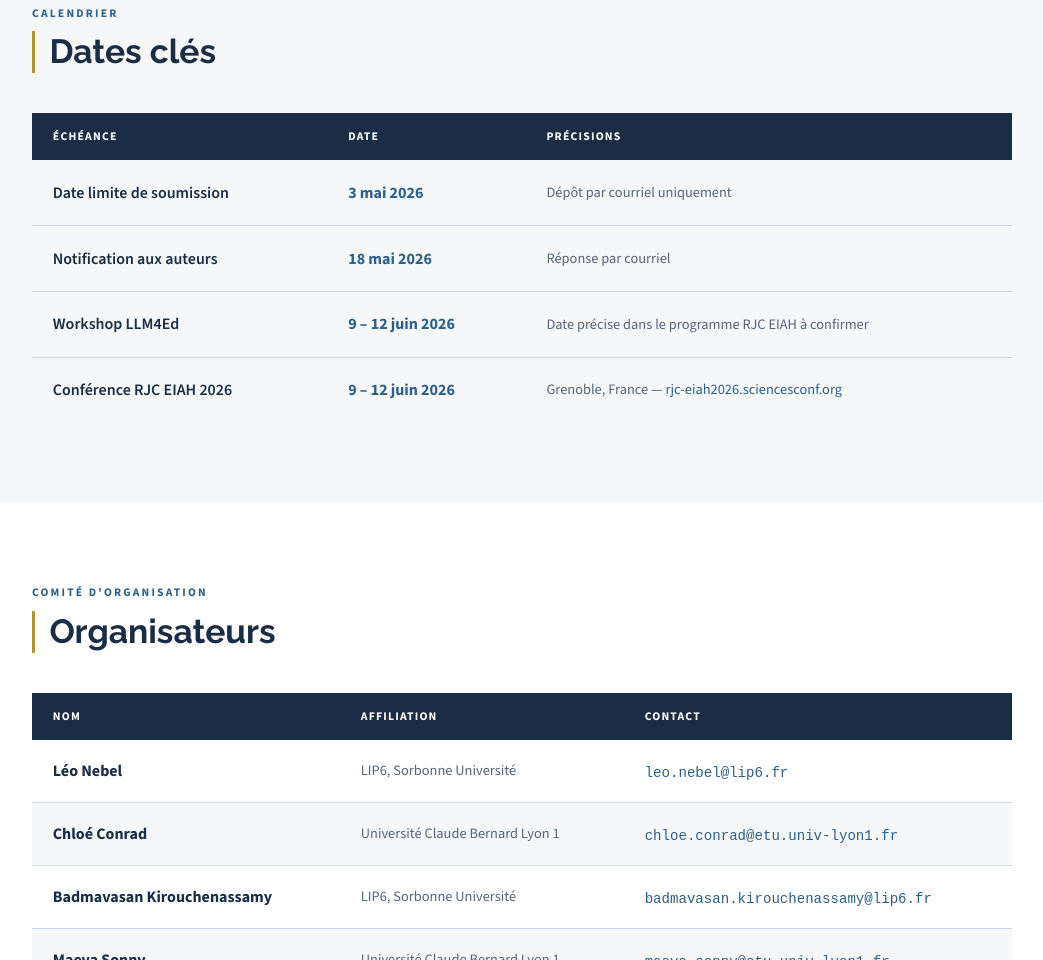
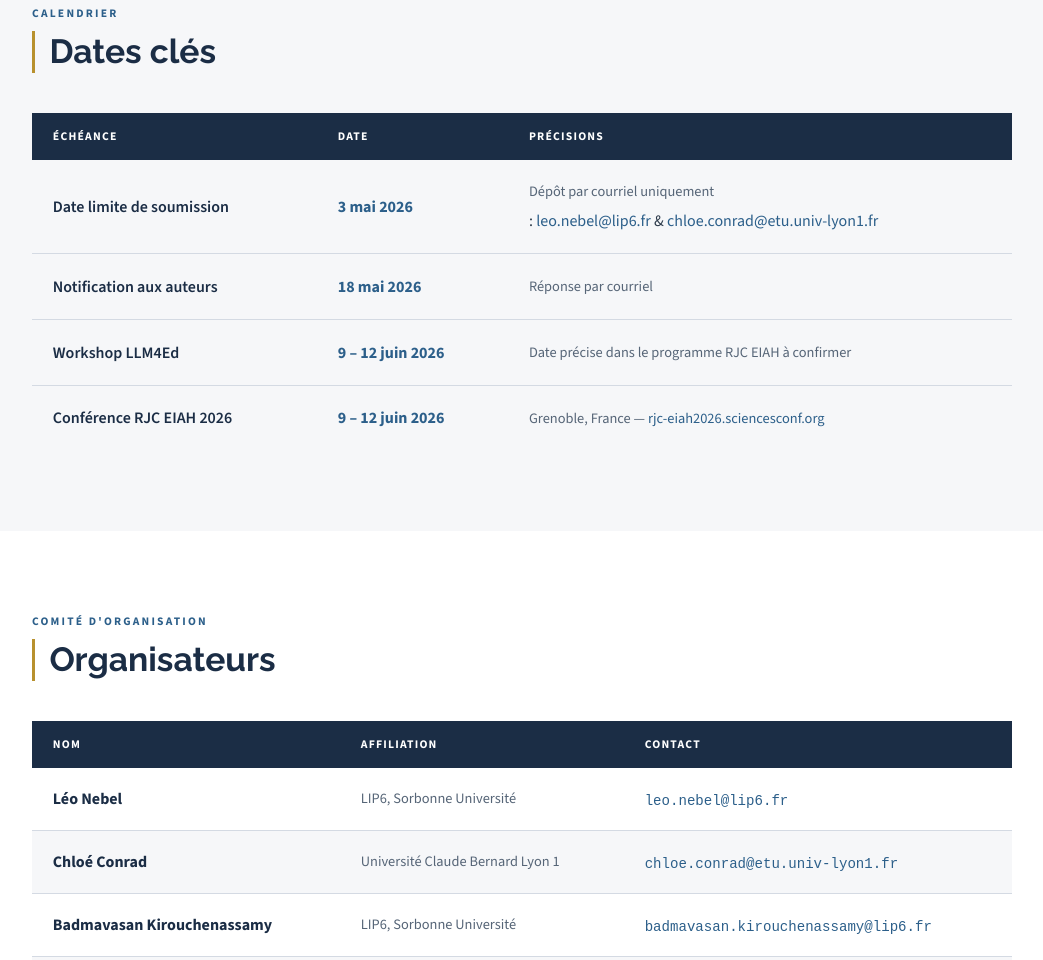
Before and after one commit to llm4ed2026/llm4ed2026.github.io, a plain HTML site: page index.html in a window 1280 px wide. Shown: the part 4835-5795 px from the top of the page, without its empty margins (118-1161 px from the left). Drawn offline with nearby package versions, Linux system fonts and the light colour scheme.

Commit message:
Update submission note with email contacts
Added email links for submission notes.

```diff
--- a/index.html
+++ b/index.html
@@ -960,7 +960,7 @@
         <tr>
           <td><div class="date-event">Date limite de soumission</div></td>
           <td><div class="date-val">3 mai 2026</div></td>
-          <td><div class="date-note">Dépôt par courriel uniquement</div></td>
+          <td><div class="date-note">Dépôt par courriel uniquement</div> : <a href="mailto:leo.nebel@lip6.fr">leo.nebel@lip6.fr</a> & <a href="mailto:chloe.conrad@etu.univ-lyon1.fr">chloe.conrad@etu.univ-lyon1.fr</a></td>
         </tr>
         <tr>
           <td><div class="date-event">Notification aux auteurs</div></td>
```
